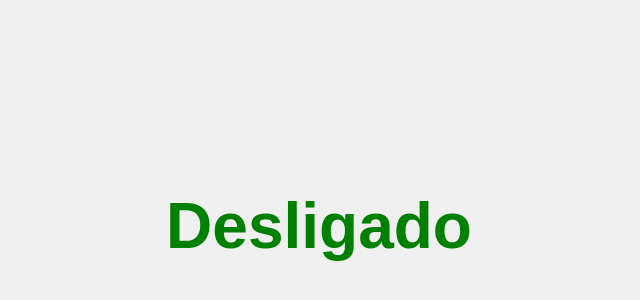
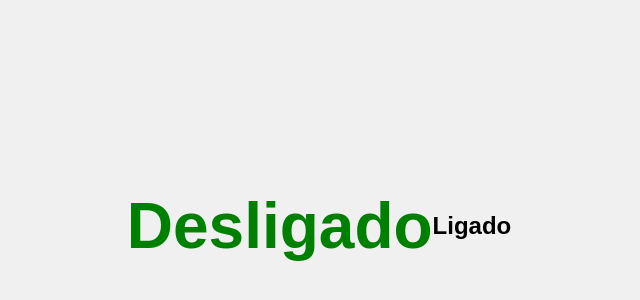
Before and after one commit to zyutashiro/status-site, a website: page index.html in a window 1280 px wide. Shown: the part 182-482 px from the top of the page, without its empty margins (321-961 px from the left). Drawn offline with Linux system fonts and the light colour scheme.

Commit message:
index.html

```diff
--- a/index.html
+++ b/index.html
@@ -21,5 +21,6 @@
 </head>
 <body>
     <h1>Desligado</h1>
+    <h2>Ligado</h2>
 </body>
 </html>
```
